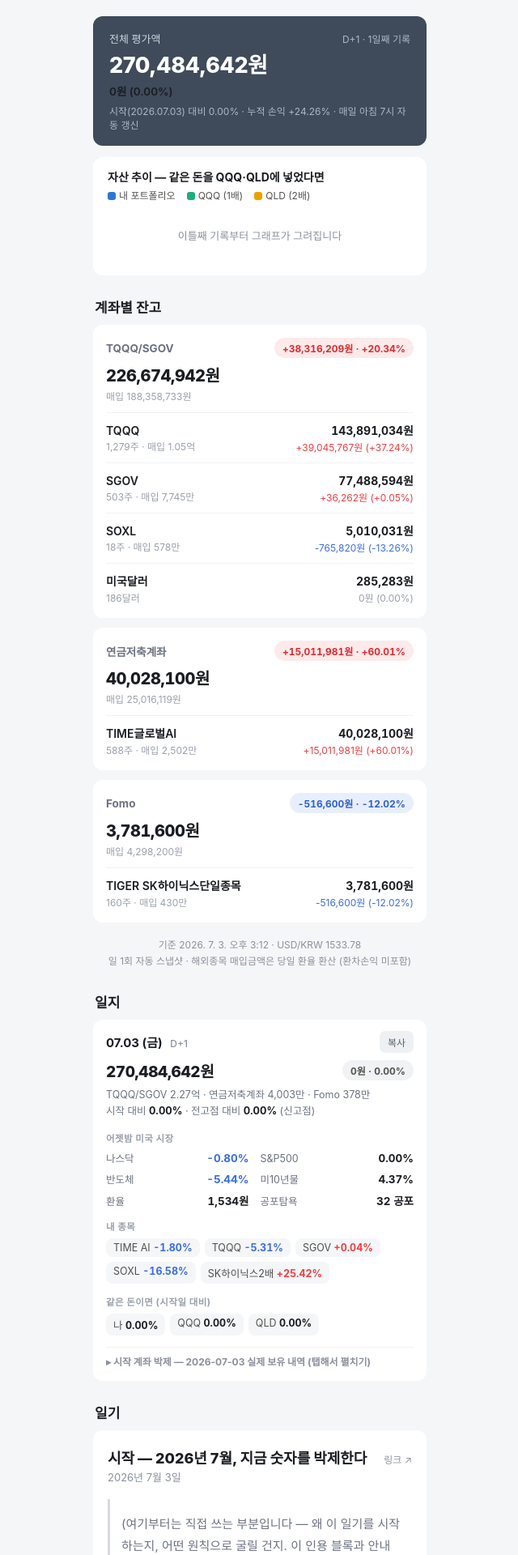
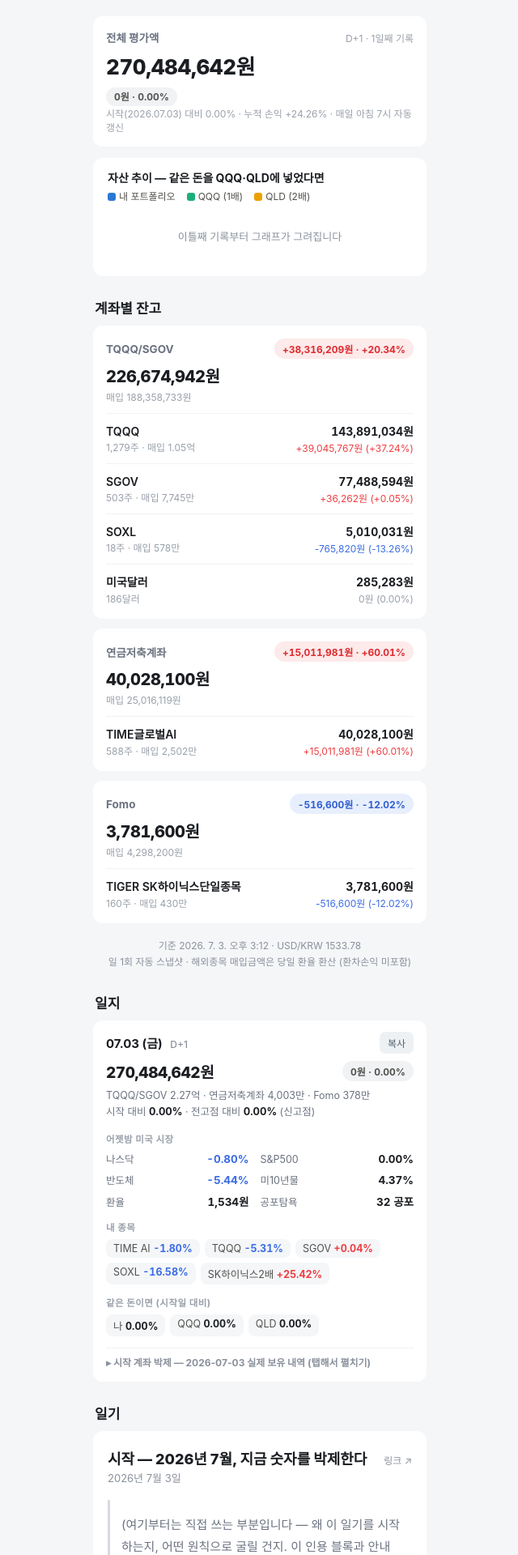
Before and after one commit to yoonwu/invest-log, a Jekyll site: the page built from index.html, in a window 1280 px wide. Shown: the top 1920 px of the page at 81% size, without its empty margins (319-959 px from the left). Built offline with Jekyll 4.4.1, drawn with Linux system fonts in a browser that asks for light colours.

Commit message:
상단 요약 카드도 흰 카드 스타일로 통일 (다크 카드 제거)
Co-Authored-By: Claude Fable 5 <noreply@anthropic.com>
Claude-Session: https://claude.ai/code/session_01YQmWVq7bXaFTgzBNyEifEq

```diff
--- a/_layouts/default.html
+++ b/_layouts/default.html
@@ -156,6 +156,9 @@
   .hrow .hv { font-size: 14px; font-weight: 650; font-variant-numeric: tabular-nums; }
   .hrow .hs.up { color: #ef3e42; }
   .hrow .hs.down { color: #3b6ce4; }
+  .acard .dsub { font-size: 12px; color: #99a0aa; }
+  .acard.hero { padding-bottom: 14px; margin-bottom: 14px; }
+  .acard.hero .atotal { font-size: 26px; }
 </style>
 </head>
 <body>
--- a/index.html
+++ b/index.html
@@ -145,7 +146,7 @@ window.SITE_URL = "{{ site.url }}{{ site.baseurl }}/";
       </div>
       <div class="entry-total">
         <span class="tot">${won(e.totalKrw)}</span>
-        <span class="pill ${cls(e.dayChg)}">${signWon(e.dayChg)} · ${sign(e.dayChgPct)}</span>
+        <span class="pill ${cls(e.dayChg)}">${sw(e.dayChg)} · ${sign(e.dayChgPct)}</span>
       </div>
       <div class="entry-accts">${e.accounts.map(a => `${a.name} ${eok(a.totalKrw)}`).join(" · ")}<br>
         시작 대비 <b class="${cls(e.sinceStart)}">${sign(e.sinceStart)}</b> ·
@@ -194,12 +195,14 @@ window.SITE_URL = "{{ site.url }}{{ site.baseurl }}/";
   const rev = [...hist].reverse();
   let shown = 10;
   app.innerHTML = `
-    <div class="home-summary">
-      <div class="top"><span class="label">전체 평가액</span>
-        <span class="dplus">D+${dplus(last.date)} · ${hist.length}일째 기록</span></div>
-      <div class="amount">${won(last.totalKrw)}</div>
-      <div class="pl"><span class="${cls(last.dayChg)}">${signWon(last.dayChg)} (${sign(last.dayChgPct)})</span></div>
-      <div class="sub2">시작(${START.replaceAll("-", ".")}) 대비 ${sign(last.sinceStart)} ·
+    <div class="acard hero">
+      <div class="acard-head">
+        <span class="aname">전체 평가액</span>
+        <span class="dsub">D+${dplus(last.date)} · ${hist.length}일째 기록</span>
+      </div>
+      <div class="atotal">${won(last.totalKrw)}</div>
+      <div style="margin:9px 0 3px"><span class="pill ${cls(last.dayChg)}">${sw(last.dayChg)} · ${sign(last.dayChgPct)}</span></div>
+      <div class="asub" style="margin-bottom:2px">시작(${START.replaceAll("-", ".")}) 대비 ${sign(last.sinceStart)} ·
         누적 손익 ${sign(last.plPct)} · 매일 아침 7시 자동 갱신</div>
     </div>
     <div class="chart-card" style="position:relative">
```
Also changed, not shown: other parts of index.html (+1 -0 lines).
